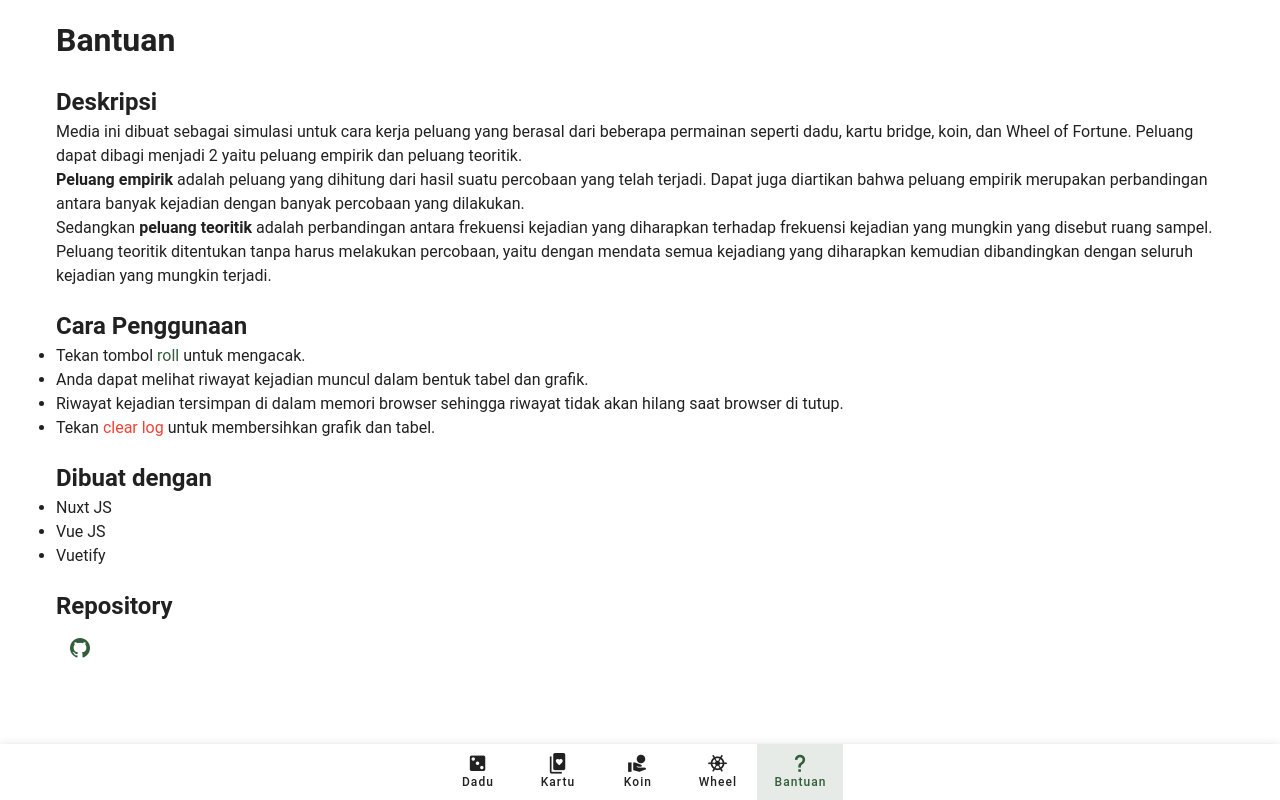
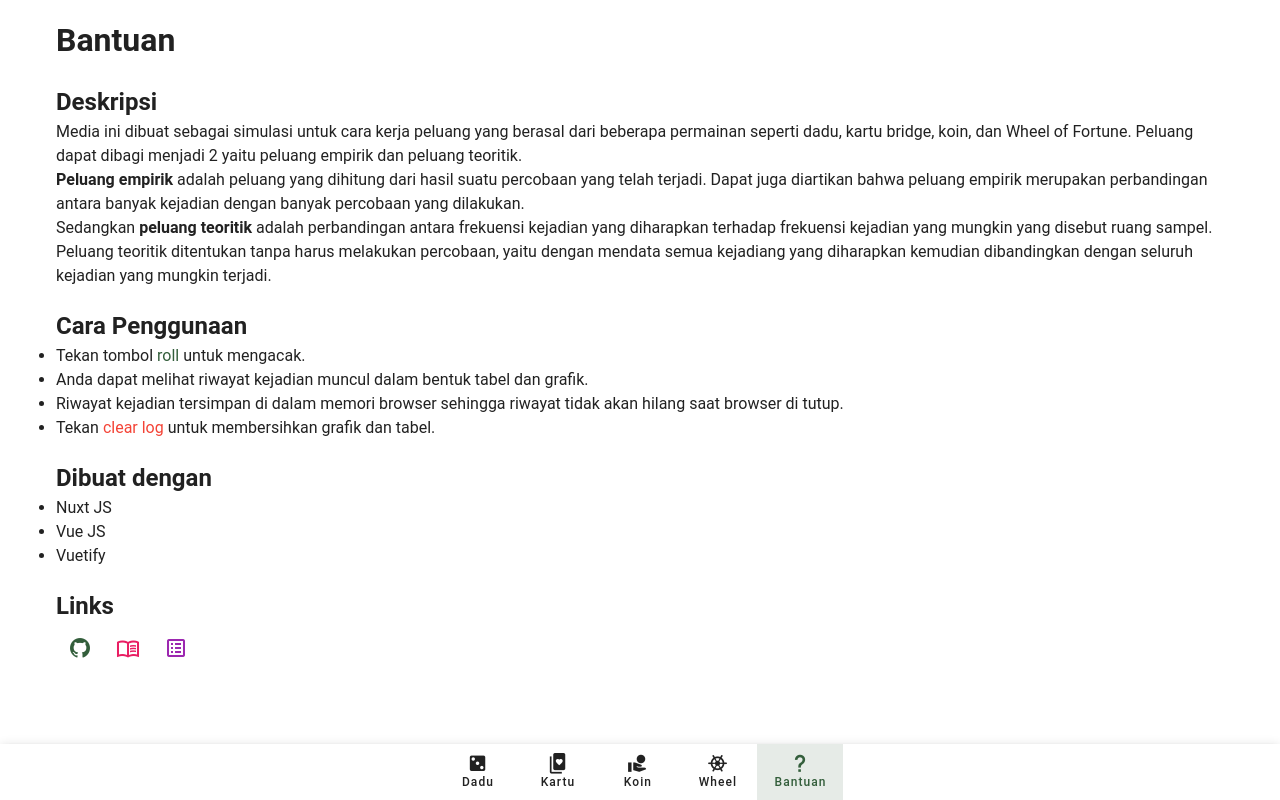
Before and after one commit to ahmadhasya/peluang, a Nuxt app: page /help in a window 1280 px wide. Built offline with nearby package versions, Linux system fonts and the light colour scheme.

Commit message:
Add Bahan Ajar dan Link Form Angket Respon Siswa

```diff
--- a/pages/help.vue
+++ b/pages/help.vue
@@ -50,7 +50,7 @@
             <li>Vue JS</li>
             <li>Vuetify</li>
           </ul>
-          <h2 class="mt-5">Repository</h2>
+          <h2 class="mt-5">Links</h2>
           <p>
             <v-btn
               icon
@@ -58,8 +58,27 @@
               variant="text"
               href="https://github.com/ahmadhasya/peluang"
               target="_blank"
-              ><v-icon>mdi-github</v-icon></v-btn
             >
+              <v-icon>mdi-github</v-icon>
+            </v-btn>
+            <v-btn
+              icon
+              color="pink"
+              variant="text"
+              href="https://drive.google.com/file/d/1QumeSjhT0dZXXd6FmyXnqP2I3rZi-iSv/view?usp=drive_link"
+              target="_blank"
+            >
+              <v-icon>mdi-book-open-variant-outline</v-icon>
+            </v-btn>
+            <v-btn
+              icon
+              color="purple"
+              variant="text"
+              href="https://forms.gle/2ghKkQx97z5XUMa6A"
+              target="_blank"
+            >
+              <v-icon>mdi-list-box-outline</v-icon>
+            </v-btn>
           </p>
         </v-col>
       </v-row>
```
